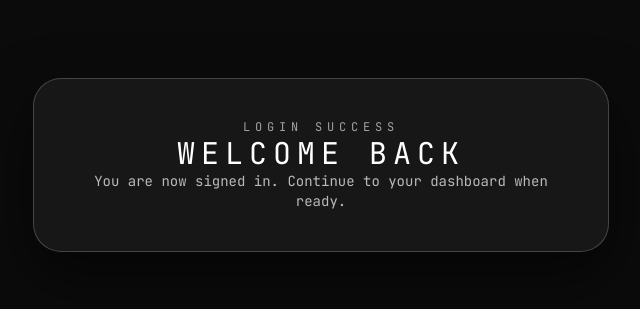
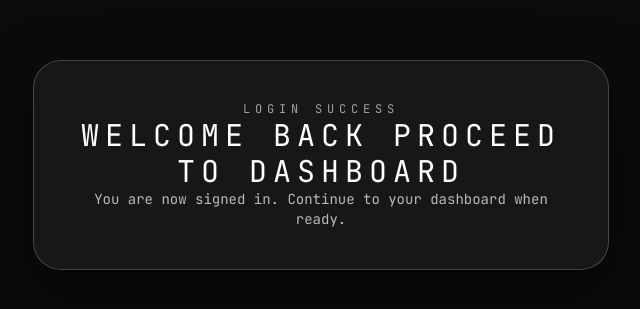
Before and after one commit to ridhohardy-bithealth/gomanager-fe, a Vue app: page /login-success in a window 1280 px wide. Shown: the part 235-544 px from the top of the page, without its empty margins (319-959 px from the left). Built offline with nearby package versions, Linux system fonts and the light colour scheme; the HTML template or start-up script is replaced by a standard one.

Commit message:
add: proceed to dashboard

```diff
--- a/src/views/LoginSuccessView.vue
+++ b/src/views/LoginSuccessView.vue
@@ -10,7 +10,7 @@
           login success
         </p>
         <h1 class="mt-4 text-3xl font-semibold uppercase tracking-[0.2em]">
-          Welcome back
+          Welcome back proceed to dashboard
         </h1>
         <p class="mt-6 text-sm text-white/70">
           You are now signed in. Continue to your dashboard when ready.
```
